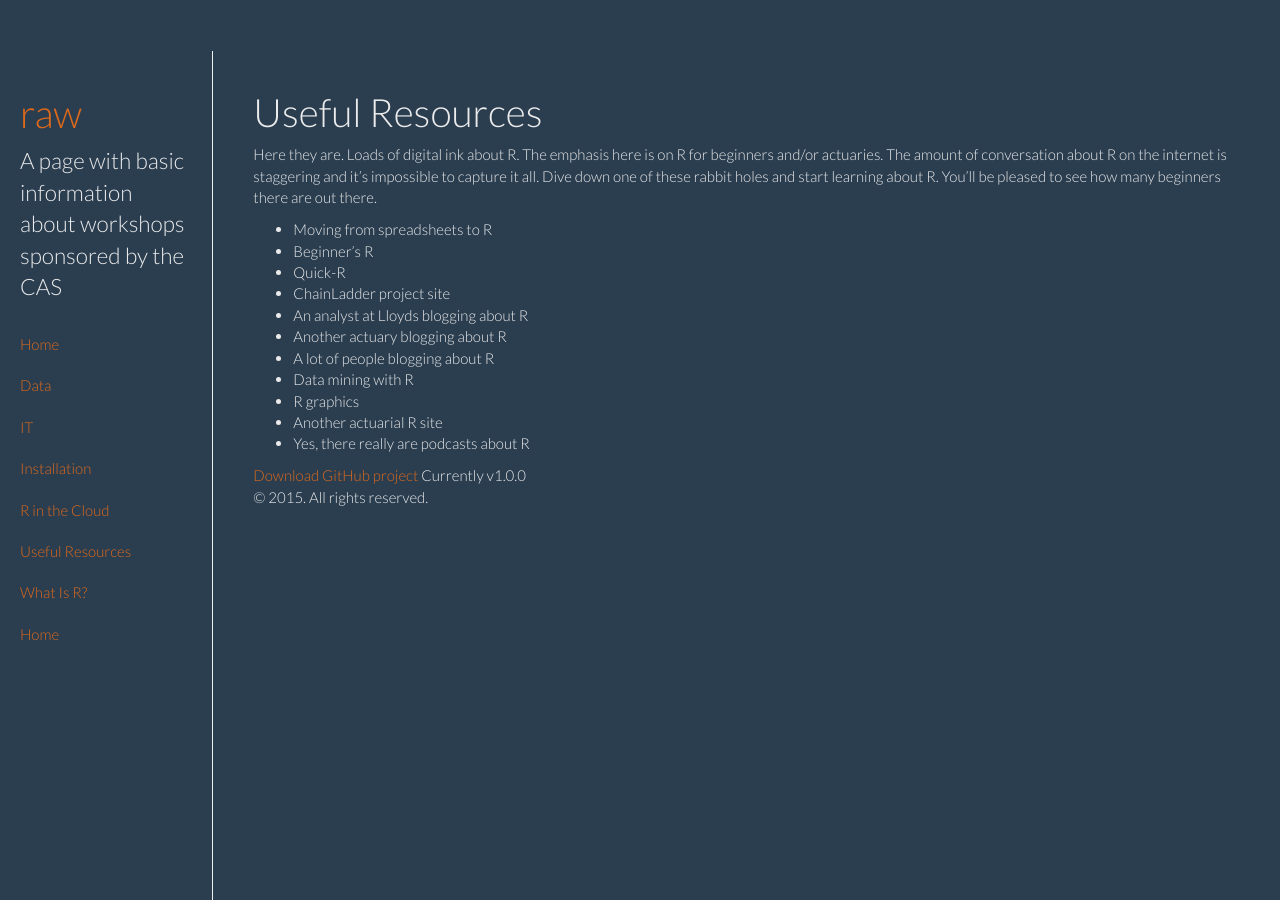
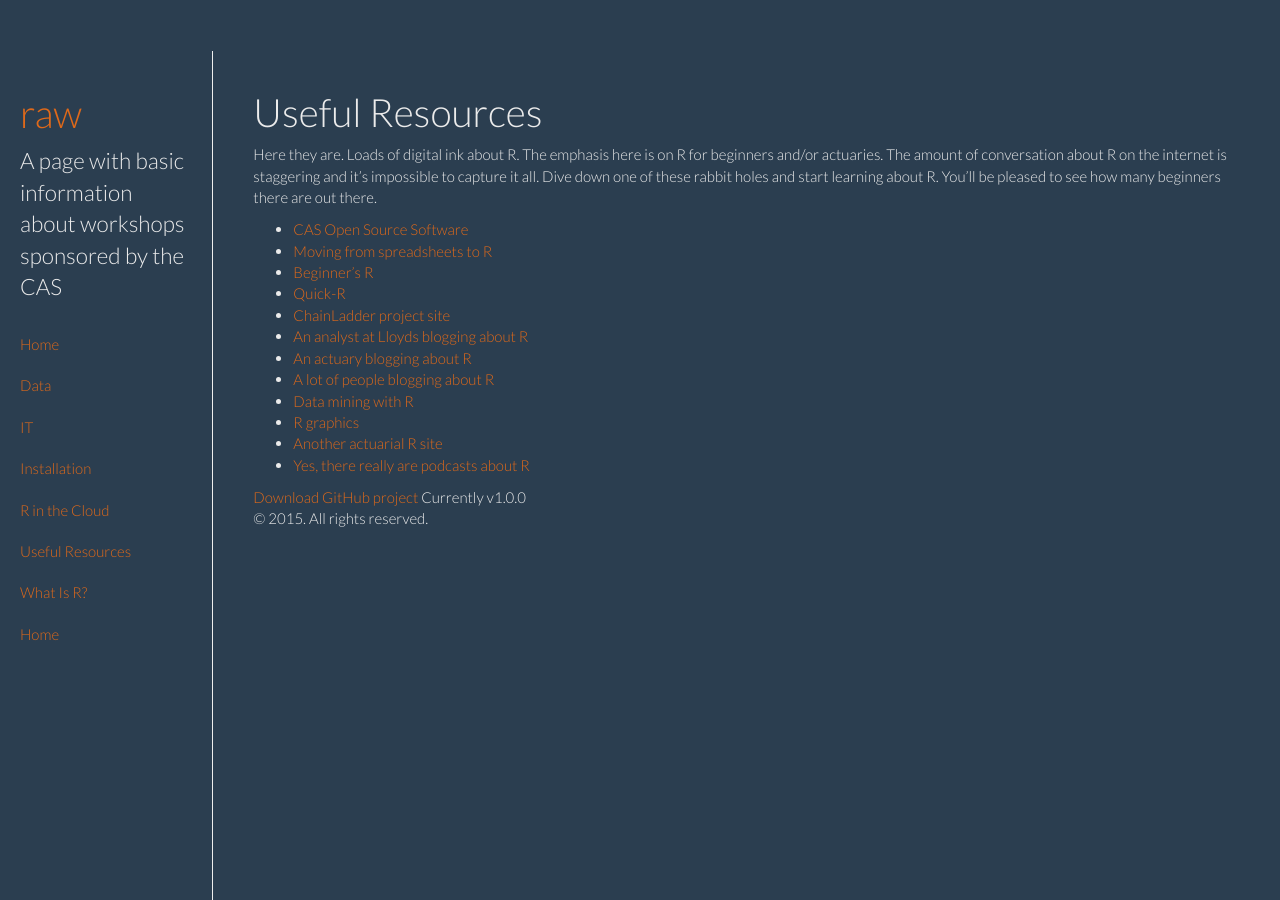
Before and after one commit to PirateGrunt/raw, a Jekyll site: the page built from UsefulResources.md, in a window 1280 px wide. Built offline with Jekyll 4.4.1, drawn with Linux system fonts in a browser that asks for light colours; nearby versions of some CDN libraries; library files that are not in the unit come from our copies.

Commit message:
Add back links to UsefulResources

```diff
--- a/UsefulResources.md
+++ b/UsefulResources.md
@@ -5,14 +5,15 @@ layout: page
 
 Here they are. Loads of digital ink about R. The emphasis here is on R for beginners and/or actuaries. The amount of conversation about R on the internet is staggering and it's impossible to capture it all. Dive down one of these rabbit holes and start learning about R. You'll be pleased to see how many beginners there are out there.
 
-* Moving from spreadsheets to R
-* Beginner's R
-* Quick-R
-* ChainLadder project site
-* An analyst at Lloyds blogging about R
-* Another actuary blogging about R
-* A lot of people blogging about R
-* Data mining with R
-* R graphics
-* Another actuarial R site
-* Yes, there really are podcasts about R
+* [CAS Open Source Software](http://opensourcesoftware.casact.org/)
+* [Moving from spreadsheets to R](http://www.burns-stat.com/spreadsheet-r-vector/)
+* [Beginner's R](http://lizmartinresearch.wordpress.com/blog-2/)
+* [Quick-R](http://www.statmethods.net/)
+* [ChainLadder project site](https://code.google.com/p/chainladder/)
+* [An analyst at Lloyds blogging about R](http://www.magesblog.com/)
+* [An actuary blogging about R](http://pirategrunt.com/)
+* [A lot of people blogging about R](http://r-bloggers.com)
+* [Data mining with R](http://www.rdatamining.com/)
+* [R graphics](http://www.cookbook-r.com/Graphs/)
+* [Another actuarial R site](http://www.favir.net/start)
+* [Yes, there really are podcasts about R](http://www.r-podcast.org/)
```
